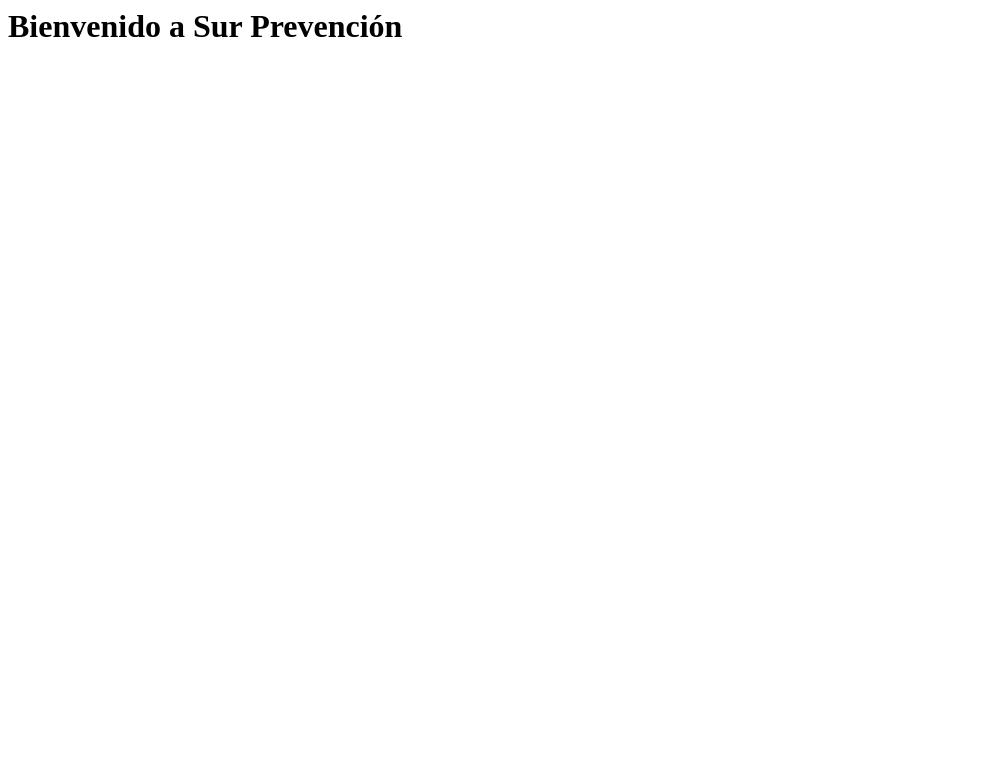
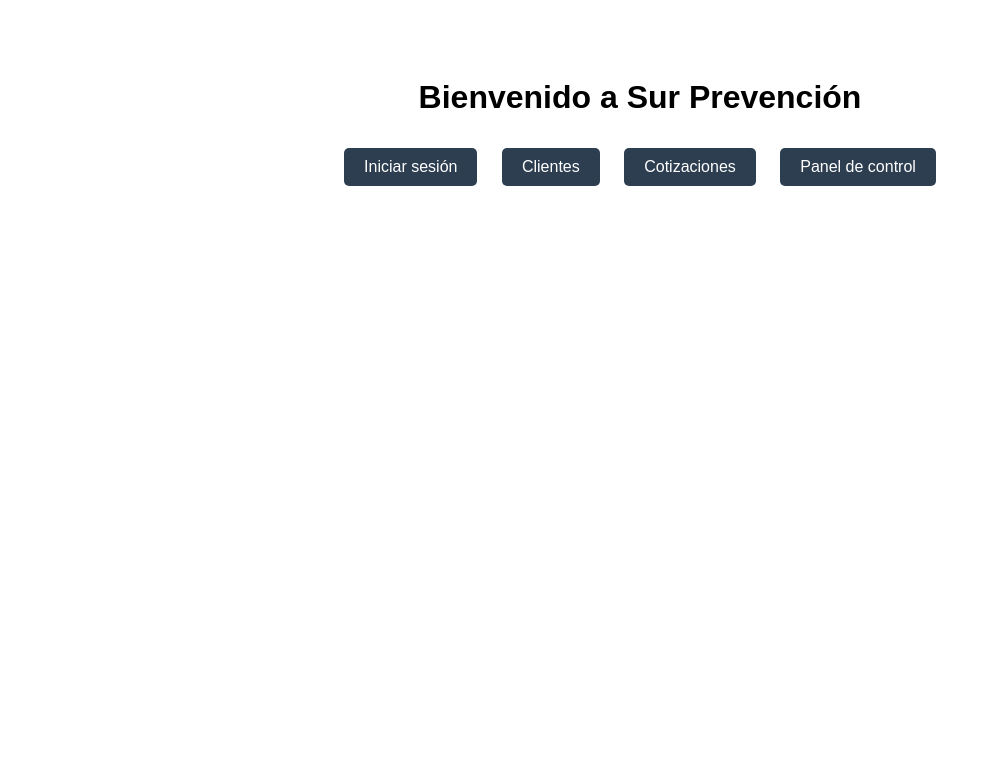
Before and after one commit to avendafull/sur_prevencion_v2_1, a Flask app: page / in a window 1280 px wide. Shown: the top 778 px of the page, without its empty margins (0-991 px from the left). Run offline with Flask 3, Linux system fonts and the light colour scheme.

Commit message:
Add files via upload

```diff
--- a/templates/index.html
+++ b/templates/index.html
@@ -1 +1,33 @@
-<h1>Bienvenido a Sur Prevención</h1>
+
+<!doctype html>
+<html lang="es">
+<head>
+  <meta charset="UTF-8">
+  <title>Inicio - Sur Prevención</title>
+  <style>
+    body { font-family: Arial, sans-serif; text-align: center; padding: 50px; }
+    h1 { font-size: 2em; }
+    nav a {
+      display: inline-block;
+      margin: 10px;
+      padding: 10px 20px;
+      background-color: #2c3e50;
+      color: white;
+      text-decoration: none;
+      border-radius: 5px;
+    }
+    nav a:hover {
+      background-color: #34495e;
+    }
+  </style>
+</head>
+<body>
+  <h1>Bienvenido a Sur Prevención</h1>
+  <nav>
+    <a href="{{ url_for('login') }}">Iniciar sesión</a>
+    <a href="{{ url_for('clientes') }}">Clientes</a>
+    <a href="{{ url_for('cotizaciones') }}">Cotizaciones</a>
+    <a href="{{ url_for('dashboard') }}">Panel de control</a>
+  </nav>
+</body>
+</html>
```
Also changed, not shown: instance/surprevencion.db.
